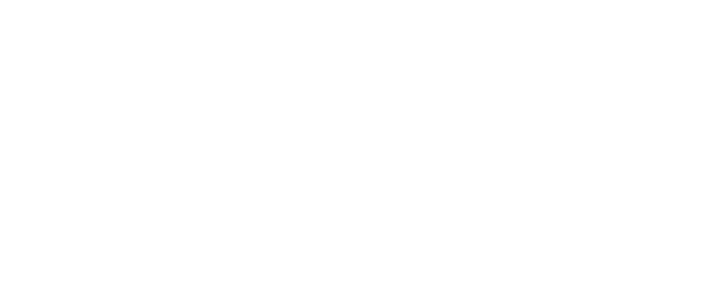
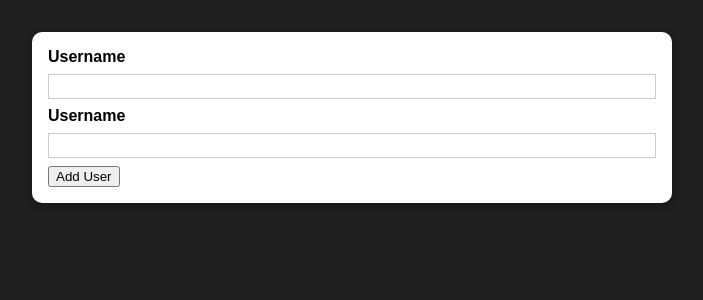
Before and after one commit to brickly26/reactUdemy, a React (Create React App) app in the folder Project1/: page / in a window 1280 px wide. Shown: the top 300 px of the page, without its empty margins (288-991 px from the left). Built offline with nearby package versions, Linux system fonts and the light colour scheme.

Commit message:
added wrapper component card

```diff
--- a/Project1/components/Users/AddUser.js
+++ /dev/null
@@ -1,20 +0,0 @@
-import React from 'react'
-
-const AddUser = (props) => {
-
-  const addUserHandler = (event) => {
-    event.preventDefault();
-  }
-
-  return (
-    <form onSubmit={addUserHandler}>
-      <label htmlFor="username">Username</label>
-      <input type="text" id="username" name="username" />
-      <label htmlFor="age">Username</label>
-      <input type="number" id="age" name="age" />
-      <button type="submit">Add User</button>
-    </form>
-  )
-}
-
-export default AddUser
--- a/Project1/src/App.js
+++ b/Project1/src/App.js
@@ -1,12 +1,12 @@
 import React from 'react';
 
-import AddUser from '../components/Users/AddUser';
+import AddUser from './components/Users/AddUser';
 
 
 function App() {
   return (
     <div>
-
+        <AddUser />
     </div>
   );
 }
--- /dev/null
+++ b/Project1/src/components/UI/Card.js
@@ -0,0 +1,13 @@
+import React from 'react'
+
+import classes from './Card.module.css';
+
+const Card = (props) => {
+  return (
+    <div className={`${classes.card} ${props.className}`}>
+      {props.children}
+    </div>
+  )
+}
+
+export default Card
--- /dev/null
+++ b/Project1/src/components/UI/Card.module.css
@@ -0,0 +1,5 @@
+.card {
+  background-color: white;
+  box-shadow: 0 2px 8px rgba(0,0,0,.26);
+  border-radius: 10px;
+}
--- /dev/null
+++ b/Project1/src/components/Users/AddUser.js
@@ -0,0 +1,25 @@
+import React from 'react'
+
+import Card from '../UI/Card';
+import classes from './AddUser.module.css'
+
+const AddUser = (props) => {
+
+  const addUserHandler = (event) => {
+    event.preventDefault();
+  }
+
+  return (
+    <Card className={classes.input}>
+      <form onSubmit={addUserHandler}>
+        <label htmlFor="username">Username</label>
+        <input type="text" id="username" name="username" />
+        <label htmlFor="age">Username</label>
+        <input type="number" id="age" name="age" />
+        <button type="submit">Add User</button>
+      </form>
+    </Card>
+  )
+}
+
+export default AddUser
--- /dev/null
+++ b/Project1/src/components/Users/AddUser.module.css
@@ -0,0 +1,26 @@
+.input {
+  margin: 2rem auto;
+  padding: 1rem;
+  width: 90%;
+  max-width: 40rem;
+}
+
+.input label {
+  display: block;
+  font-weight: bold;
+  margin-bottom: 0.5rem;
+}
+
+.input input {
+  font: inherit;
+  display: block;
+  width: 100%;
+  border: 1px solid #ccc;
+  padding: 0.15rem;
+  margin-bottom: 0.5rem;
+}
+
+.input input:focus {
+  outline: none;
+  border-color: #4f005f;
+}
--- a/Project1/src/index.css
+++ b/Project1/src/index.css
@@ -4,6 +4,7 @@
 
 html {
   font-family: sans-serif;
+  background: #1f1f1f;
 }
 
 body {
```
